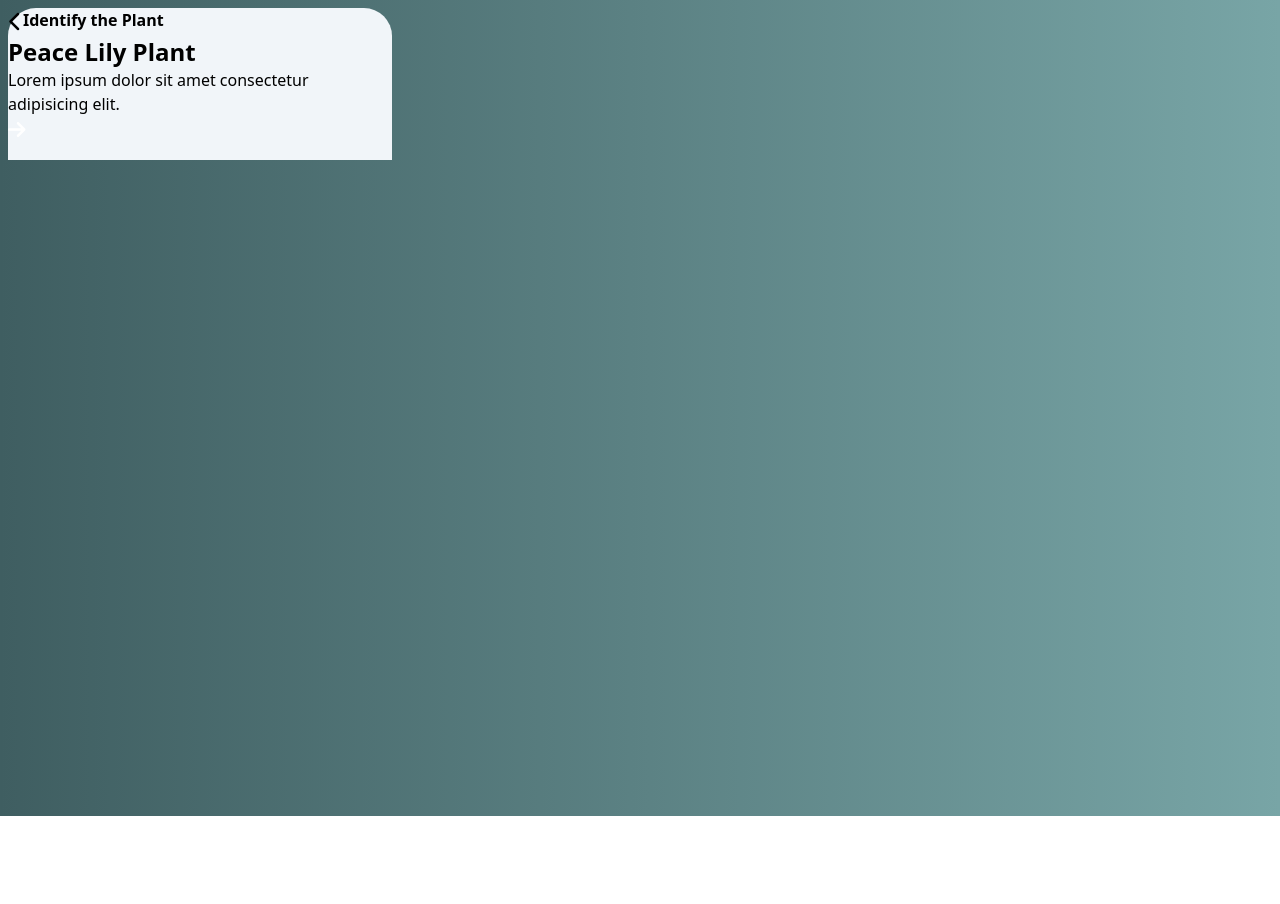
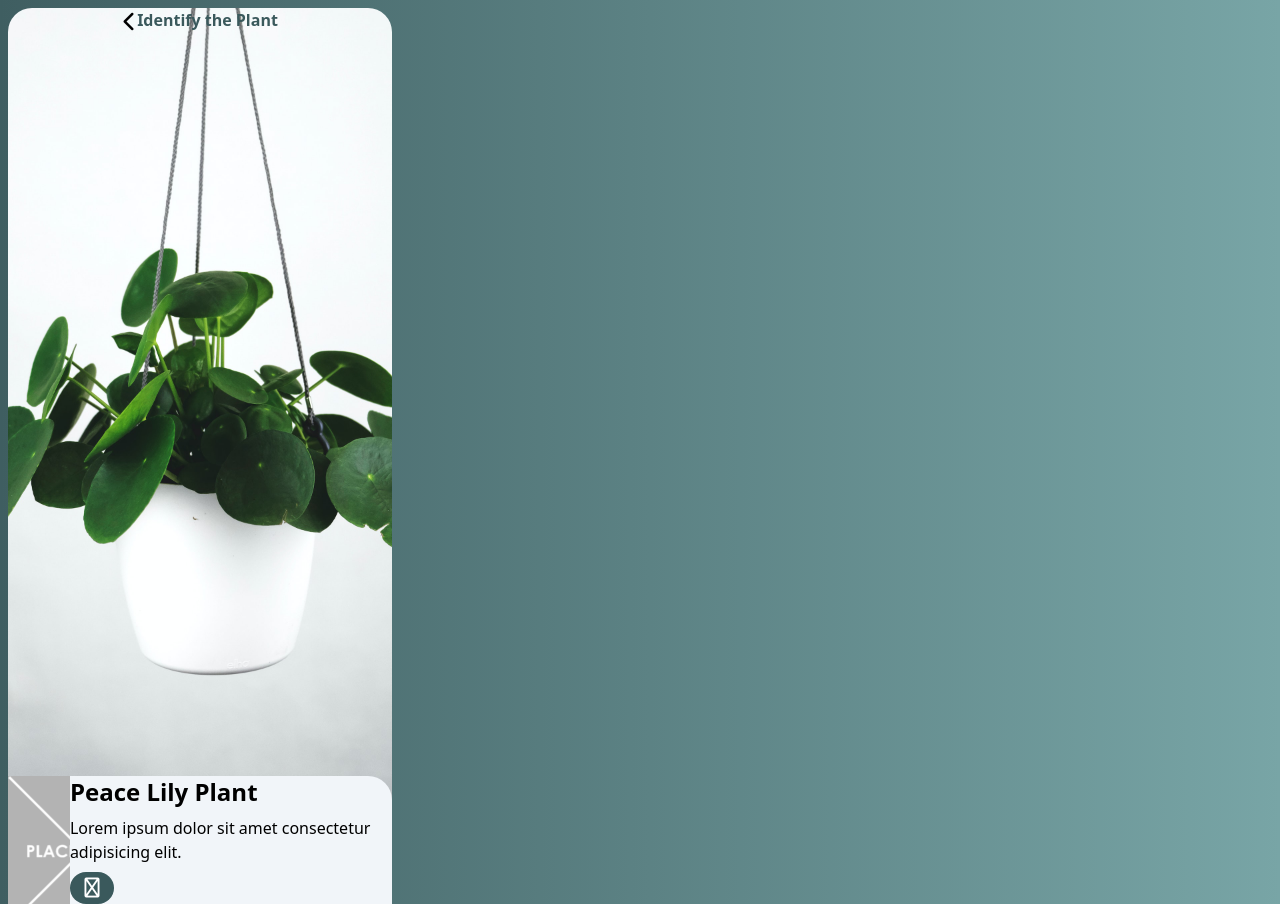
Before and after one commit to Ashvnthaaa/plant-care, a website built with Vite: page identify-plant.html in a window 1280 px wide. Before the commit the page ends 816 px from the top, so only its background shows below. Built offline with nearby package versions, Linux system fonts and the light colour scheme.

Commit message:
add basic structure and layout

```diff
--- a/identify-plant.html
+++ b/identify-plant.html
@@ -15,8 +15,10 @@
 		class="bg-gradient-to-r from-darksage to-lightsage w-screen h-screen m-2 z-0"
 	>
 		<!-- back arrow + title -->
-		<header class="bg-lightgrey w-96 rounded-t-full h-auto z-10">
-			<div class="flex align-middle">
+		<header
+			class="bg-hero w-96 h-screen flex-1 bg-cover bg-center bg-no-repeat rounded-t-3xl z-0"
+		>
+			<div class="flex align-middle justify-center">
 				<div>
 					<i class="fa-solid fa-chevron-left text-xl"></i>
 				</div>
@@ -25,23 +27,24 @@
 				</div>
 			</div>
 		</header>
-		<!-- <section id="identify-plant-container" class="bg-lightgrey w-96 h-auto">
-			<div>img-bg and camera-lens</div>
-		</section> -->
 		<!-- title, textbox and button -->
-		<section id="plant-detail-container" class="w-96 bg-lightgrey h-auto z-10">
-			<div class="flex justify-between flex-col">
-				<div id="img-plant-detail" class="bg-black w-20 h-20"></div>
+		<section
+			id="plant-detail-container"
+			class="absolute -mt-8 flex justify-around w-96 rounded-t-3xl bg-lightgrey h-auto z-10"
+		>
+			<div id="img-plant-detail" class="bg-plah w-20 h-32"></div>
+			<div id="textbox-plant-detail" class="flex justify-between flex-col">
 				<div id="title-plant-detail" class="font-bold font-sans text-2xl">
 					Peace Lily Plant
 				</div>
 				<div id="desc-plant-detail">
 					Lorem ipsum dolor sit amet consectetur adipisicing elit.
 				</div>
-				<div id="btn-plant-detail" class="bg-xmasgreen w-14 h-11 rounded-full">
-					<i
-						class="fa-solid fa-arrow-right flex align-middle text-white text-xl"
-					></i>
+				<div
+					id="btn-plant-detail"
+					class="flex justify-around items-center bg-xmasgreen w-11 h-8 rounded-full"
+				>
+					<i class="fa-solid fa-arrow-right text-white font-thin text-xl"></i>
 				</div>
 			</div>
 		</section>
--- a/tailwind.config.cjs
+++ b/tailwind.config.cjs
@@ -2,7 +2,7 @@ const autoprefixer = require("autoprefixer");
 
 /** @type {import('tailwindcss').Config} */
 module.exports = {
-	content: ["./src/**/*.{html,js}", "./index.html", "./.html"],
+	content: ["./src/**/*.{html,js}", "./index.html", "./*.html"],
 	theme: {
 		extend: {
 			backgroundImage: {
```
